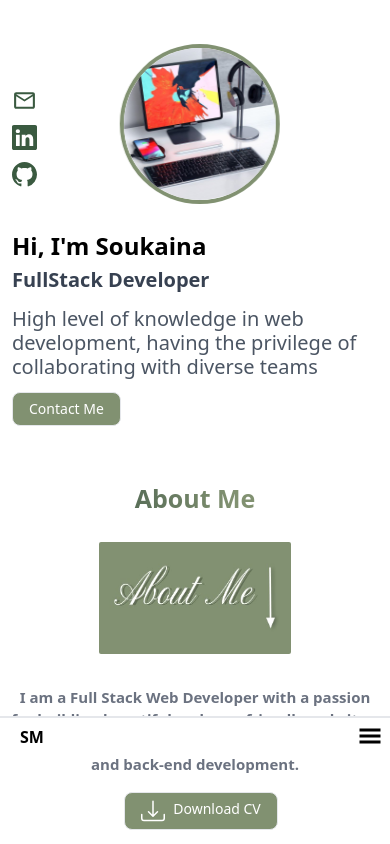
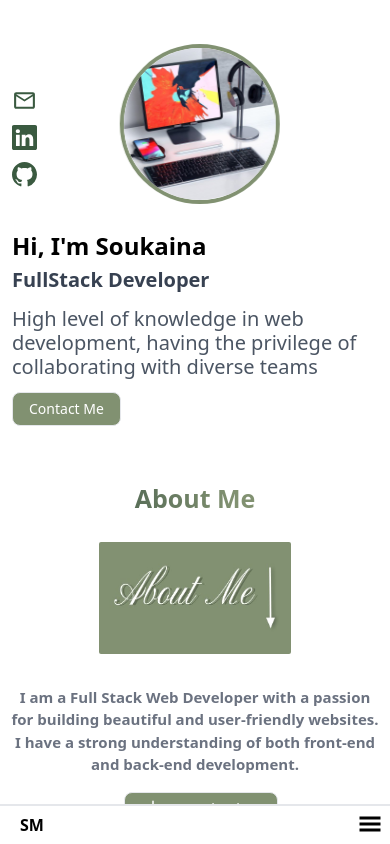
Before and after one commit to SMourabit/Personal_portfolio, a React (Create React App) app: page / in a window 390 px wide. Shown: the top 844 px of the page. Built offline with nearby package versions, Linux system fonts and the light colour scheme.

Commit message:
header problem

```diff
--- a/src/Components/Header.js
+++ b/src/Components/Header.js
@@ -15,9 +15,7 @@ function Header() {
 
   };
   return (
-    <div className="">
-      <div className="fixed bottom-[88px] w-full border-t-[2px]  h-[2.5rem] z-20  md:fixed md:top-0 md:w-[100%] bg-white
-       ">
+      <div className="fixed bottom-0 w-full border-t-[2px]  h-[2.5rem] z-20  md:fixed md:top-0 md:w-[100%] bg-white">
         <h1 className="font-bold p-5 mt-[-0.8rem]">SM</h1>
         <button className="text-2xl absolute bottom-[0.5rem] right-2  z-40" onClick={() => { Toggle(); }}>
           {isClicked.menuIcon ? (<GiHamburgerMenu className="lg:hidden" />) : (<MdOutlineClose className="lg:hidden " />)}
@@ -76,7 +74,6 @@ function Header() {
         </div>
 
       </div>
-    </div>
   );
 }
 
```
